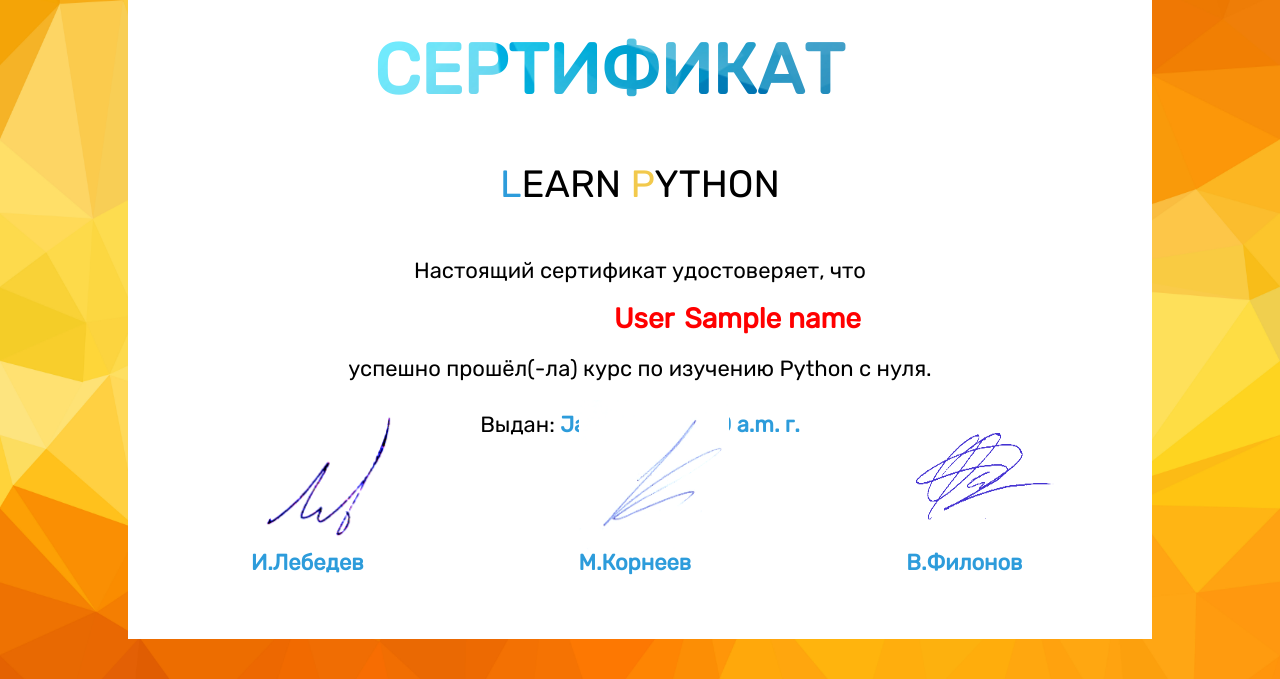
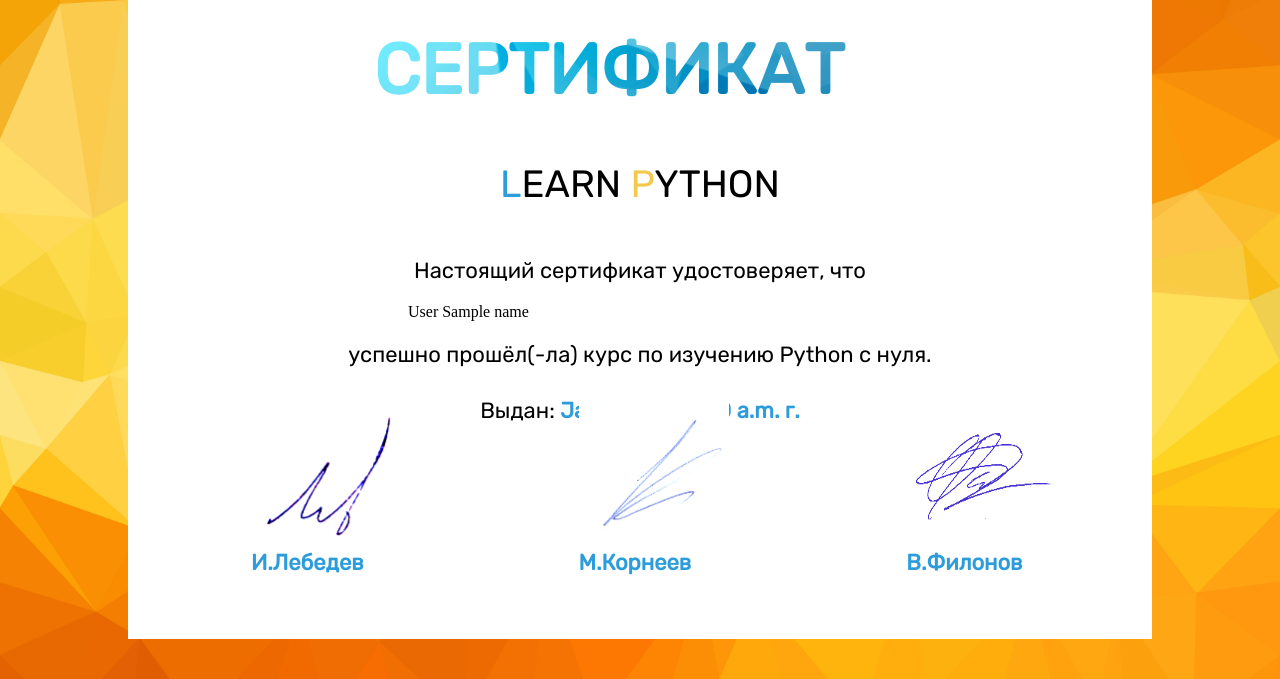
Before and after one commit to sergiishevchenko/pdf-converter, a Django app: template converter/templates/diploma.html in a window 1280 px wide. Shown: the part 81-760 px from the top of the page. Run offline with Django 3.2, Linux system fonts and the light colour scheme; the template is opened without the code that fills it: most values are stand-ins (such as "Sample title", 1, 10 or a date in 2020).

Commit message:
fixed name-surname

```diff
--- a/converter/templates/diploma.html
+++ b/converter/templates/diploma.html
@@ -17,10 +17,7 @@
                 <div class="diploma-title">СЕРТИФИКАТ</div>
                 <div class="diploma-header"><span style="color:#2d9cdb;">L</span>EARN <span style="color:#f2c94c">P</span>YTHON</div>
                 <div class="diploma-text" style="margin-top: 5%">Настоящий сертификат удостоверяет, что</div>
-                <div class="diploma-block">
-                    <div class="diploma-block__item" style="text-align: right">{{ surname }}</div>
-                    <div class="diploma-block__item" style="text-align: left; padding-left: 10px;">{{ name }}</div>
-                </div>
+                <div class="diploma-block" style='margin-top: 2%'>{{ surname }} {{ name }}</div>
                 <div class="diploma-text">успешно прошёл(-ла) курс по изучению Python с нуля.</div>
                 <div class="diploma-text" style='margin-top: 3%'>Выдан: <span style="color:#2d9cdb; font-weight: 600;">{{ date }} г.<span></div>
                 <div class="diploma-signatures">
```
